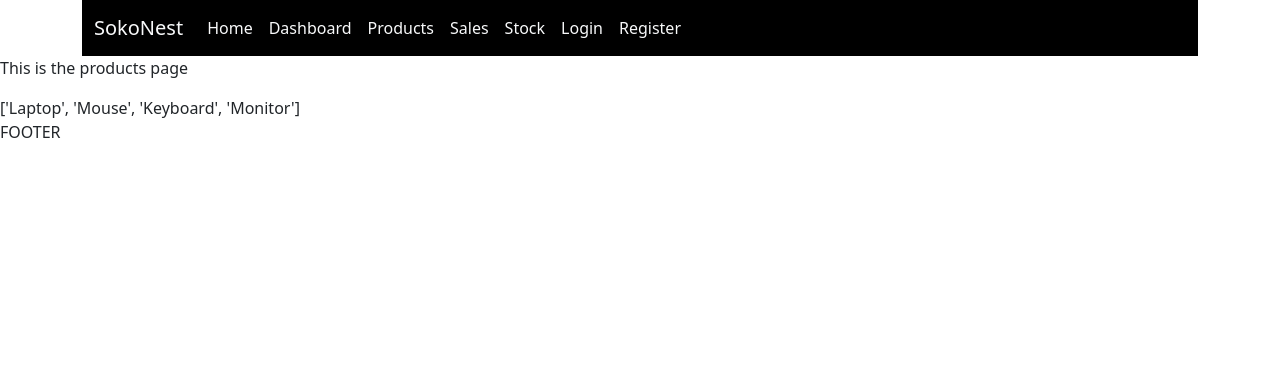
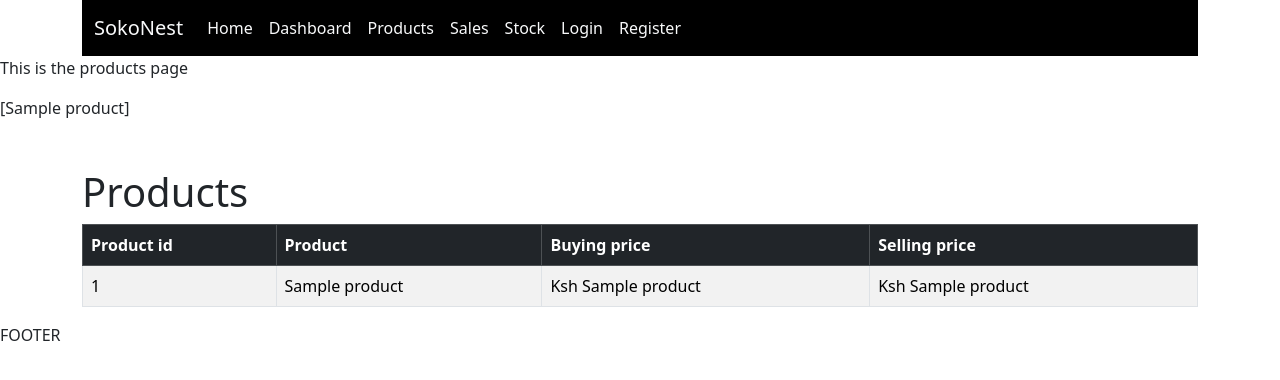
Before and after one commit to ancyniya2-tech/flask, a Flask app: page /products in a window 1280 px wide. Shown: the top 380 px of the page. Run offline with Flask 3, Linux system fonts and the light colour scheme; a database or web service that is not in the repository returns one stand-in record (values such as "Sample title"); some libraries are stand-ins or nearby versions.

Commit message:
Updated project

```diff
--- a/database.py
+++ b/database.py
@@ -13,36 +13,19 @@ def get_products():
     cur.execute("insert into products(name,buying_price,selling_price)values(%s,%s,%s)",product_values)
     conn.commit()
 
-#product1=('Shirt',1200,1800)
-#product2=('Book',1500,2000)
-
-
-#insert_products(product1)
-#insert_products(product2)
-
-
-#products = get_products()
-#print(products)
 
 
 
-#def get_sales():
+def get_sales():
     cur.execute("SELECT * FROM sales")
     sales = cur.fetchall()
     return sales
 
 
-#def insert_sales(sales_values):
+def insert_sales(sales_values):
     cur.execute("insert into sales(pid,quantity)values(%s,%s)",sales_values)
     conn.commit()
 
-#sale1 = (1,20)
-#sale2 = (2,10)
-#insert_sales(sale1)
-#insert_sales(sale2)
-
-#sales= get_sales()
-#print(sales)
 
 
 def get_stock():
@@ -55,11 +38,6 @@ def insert_stock(stock_values):
     cur.execute("insert into stock(pid,stock_quantity)values(%s,%s)",stock_values)
     conn.commit()
 
-stock1 = (1, 100)
-stock2 = (2, 50)
-
-insert_stock(stock1)
-insert_stock(stock2)
 
 stock_data = get_stock()
 print(stock_data)
--- a/main.py
+++ b/main.py
@@ -1,4 +1,7 @@
 from flask import Flask , render_template
+from database import get_products
+from database import get_sales
+from database import get_stock
 
 app = Flask(__name__)
 
@@ -9,17 +12,18 @@ def home():
 
 @app.route('/products')
 def products():
-    products=['Laptop','Mouse','Keyboard','Monitor']
-    return render_template('products.html', y=products)
+    products= get_products()
+    return render_template('products.html', products = products)
 
 @app.route('/sales')
 def sales():
-    num=12
-    return render_template('sales.html', num=num)
+    sales= get_sales()
+    return render_template('sales.html', sales = sales)
 
 @app.route('/stock')
 def stock():
-    return render_template('stock.html')
+    stock = get_stock()
+    return render_template('stock.html', stock=stock)
 
 @app.route('/dashboard')
 def dashboard():
--- a/templates/products.html
+++ b/templates/products.html
@@ -4,7 +4,36 @@
 <div>
     <p>This is the products page </p>
 
-    {{ y }}
+    {{ products}}
+
+
+    <div class="container mt-5">
+
+        <h1>Products</h1>
+
+        <table class="table table-bordered table-striped">
+            <thead class="table-dark">
+                <tr>
+                    <th>Product id</th>
+                    <th>Product</th>
+                    <th>Buying price</th>
+                    <th>Selling price</th>
+                </tr>
+            </thead>
+
+            <tbody>
+                {% for product in products %}
+                <tr>
+                    <td>{{ product[0] }}</td>
+                    <td>{{ product[1] }}</td>
+                    <td>Ksh {{ product[2] }}</td>
+                    <td>Ksh {{ product[3] }}</td>
+                </tr>
+                {% endfor %}
+            </tbody>
+        </table>
+
+    </div>
 
 </div>
 {% endblock %}
--- a/templates/stock.html
+++ b/templates/stock.html
@@ -4,7 +4,7 @@
 <div>
     <p>This is the stock page</p>
 
-
+    {{ stock}}
 
 </div>
 {% endblock %}
```
Also changed, not shown: templates/sales.html (+1 -7 lines).
